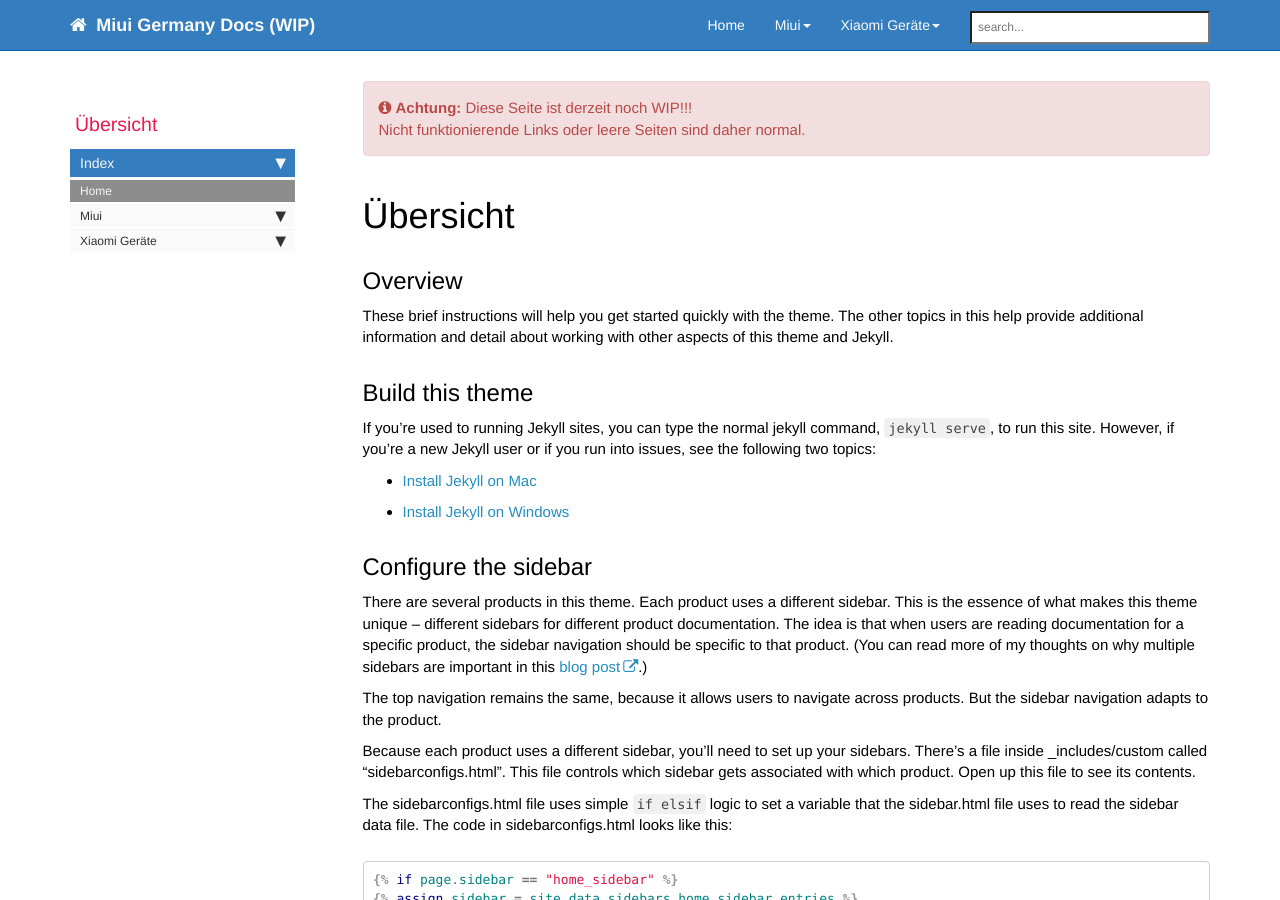
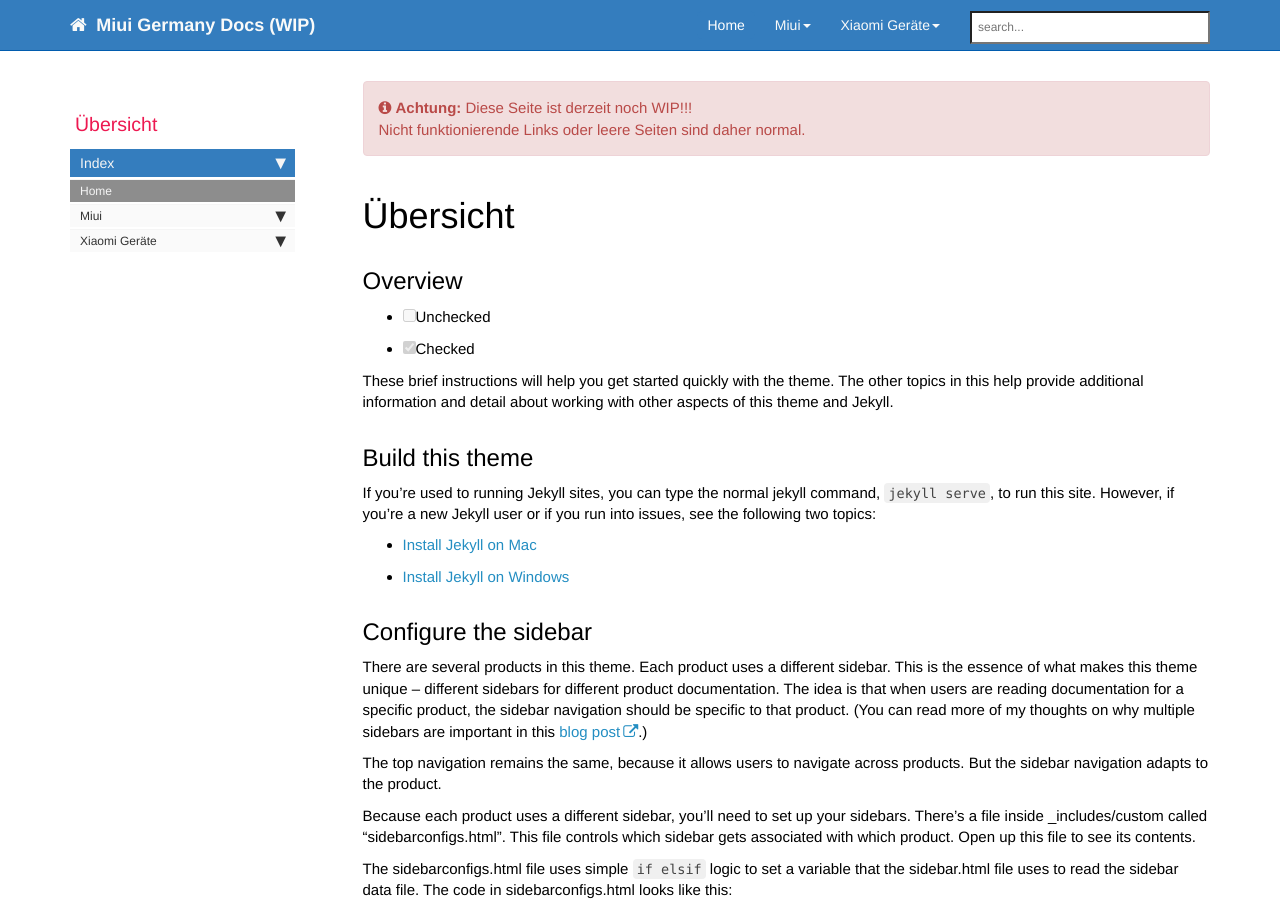
Before and after one commit to miui-russia/docs-miui8, a Jekyll site: the page built from index.md, in a window 1280 px wide and 900 px high. Built offline with Jekyll 4.4.1, drawn with Linux system fonts in a browser that asks for light colours; nearby versions of some CDN libraries; comment, search, counter and statistics services are not loaded.

Commit message:
Prepare docs base

```diff
--- a/index.md
+++ b/index.md
@@ -6,6 +6,9 @@ toc: false
 type: homepage
 ---
 ## Overview
+
+- [ ] Unchecked
+- [x] Checked
 
 These brief instructions will help you get started quickly with the theme. The other topics in this help provide additional information and detail about working with other aspects of this theme and Jekyll.
 
```
